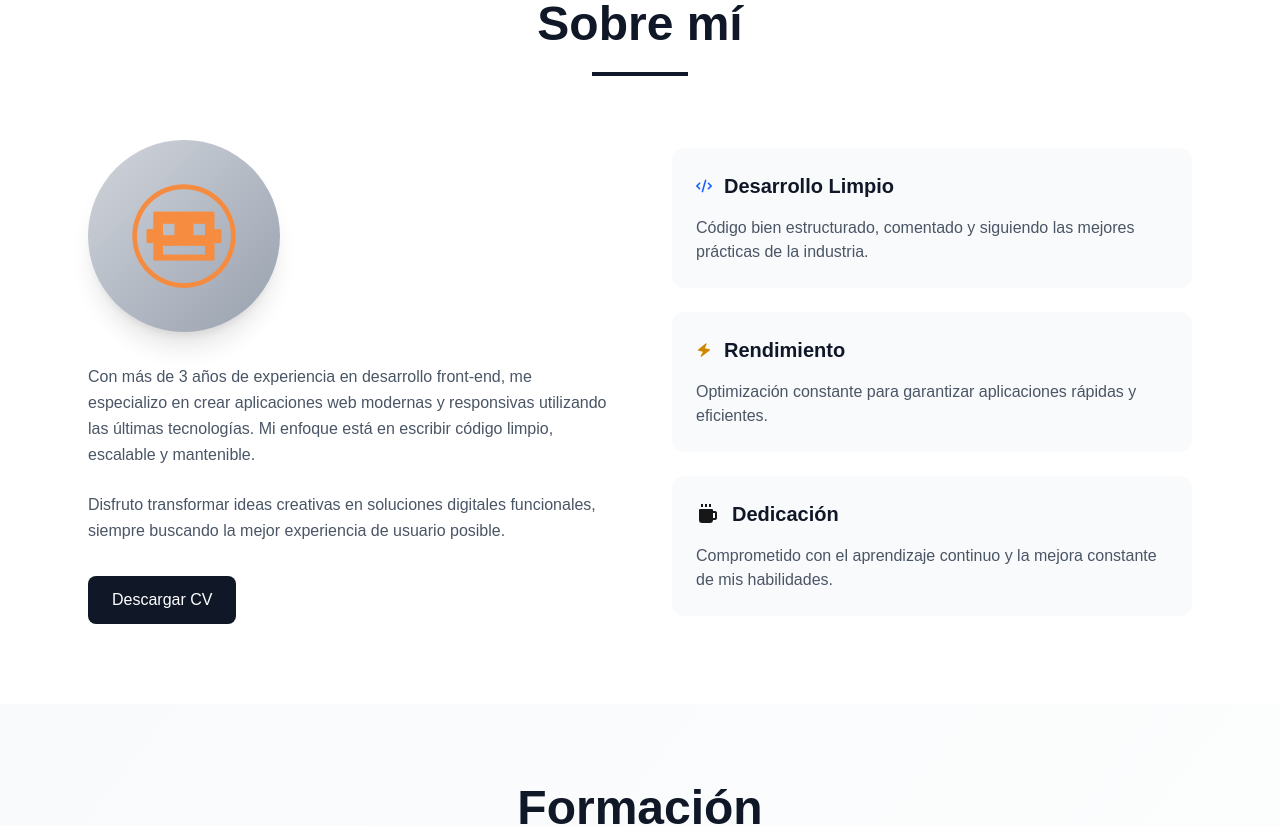
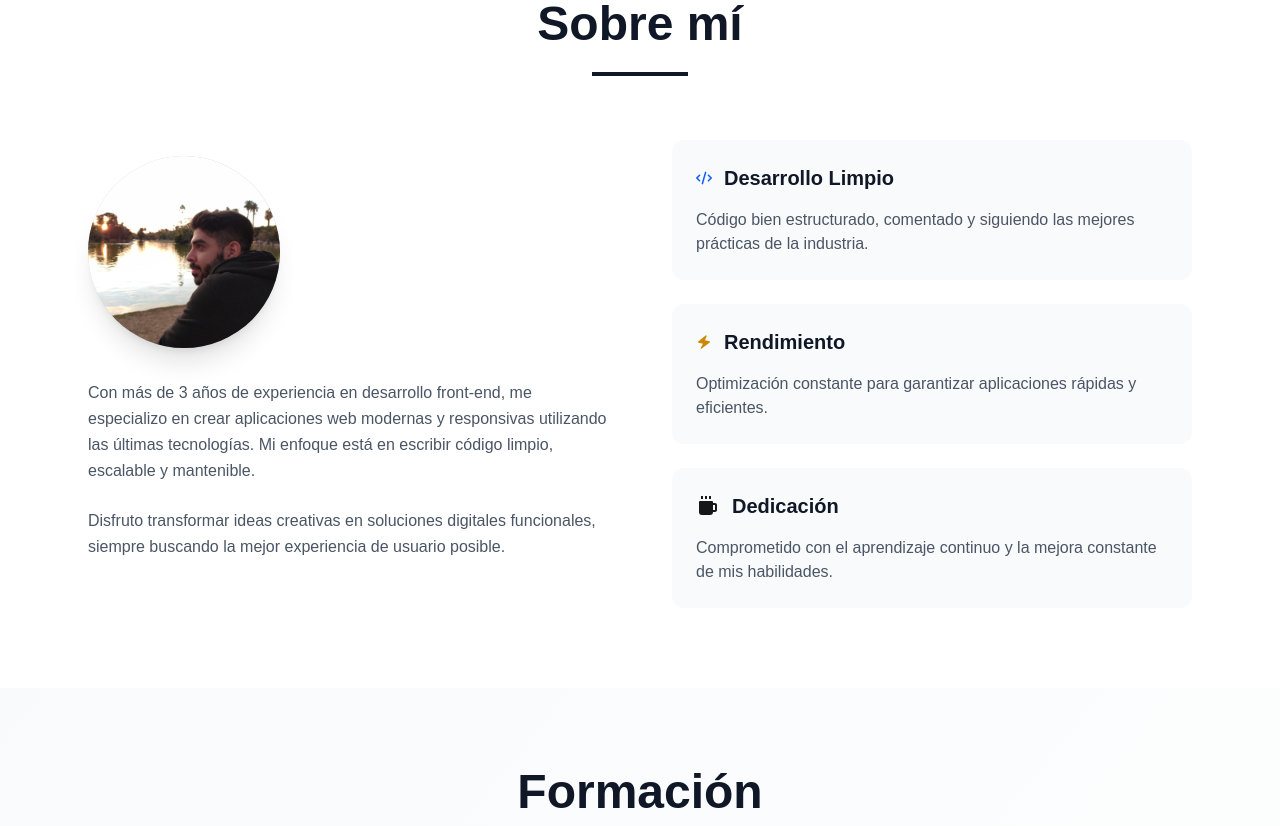
Before and after one commit to Patrick9913/frontenddesign, a Next.js app: page / in a window 1280 px wide. Shown: the part 880-1706 px from the top of the page. Built offline with nearby package versions, Linux system fonts and the light colour scheme.

Commit message:
Updated About component image and removed CV download link; expanded Skills component with additional tools and removed experience section.

```diff
--- a/src/app/components/About.tsx
+++ b/src/app/components/About.tsx
@@ -20,9 +20,9 @@ export const About = () => {
             <div className="w-48 h-48 rounded-full bg-gradient-to-br from-gray-300 to-gray-400 mb-8 flex items-center justify-center shadow-xl hover:shadow-2xl transition-all duration-300 hover:scale-105 relative overflow-hidden group">
               <div className="absolute inset-0 bg-gradient-to-br from-gray-900/20 to-transparent opacity-0 group-hover:opacity-100 transition-opacity duration-300"></div>
               <img
-                src="/robot.png"
+                src="/imagen2.jpg"
                 alt="Patrick Ordoñez - Desarrollador Frontend"
-                className="w-32 h-32 object-contain z-10"
+                className=" object-contain z-10"
               />
             </div>
 
@@ -37,12 +37,12 @@ export const About = () => {
                 Disfruto transformar ideas creativas en soluciones digitales funcionales,
                 siempre buscando la mejor experiencia de usuario posible.
               </p>
-              <a
+              {/* <a
                 href="/cv.pdf"
                 className="inline-block px-6 py-3 bg-gray-900 text-white rounded-lg hover:bg-gray-800 transition-all duration-300 font-medium"
               >
                 Descargar CV
-              </a>
+              </a> */}
             </div>
           </div>
 
--- a/src/app/components/Skills.tsx
+++ b/src/app/components/Skills.tsx
@@ -14,7 +14,10 @@ export const Skills = () => {
 
   const tools = [
     'VS Code', 'Figma', 'Postman', 'Chrome DevTools',
-    'npm/yarn', 'Webpack', 'Vite', 'Vercel'
+    'npm/yarn', 'Webpack', 'Vite', 'Vercel',
+    'ESLint', 'Prettier', 'Storybook', 'Jest',
+    'React DevTools', 'Redux DevTools', 'Insomnia', 'Docker',
+    'GitHub Actions', 'Netlify', 'Firebase', 'MongoDB'
   ];
 
   return (
@@ -60,22 +63,6 @@ export const Skills = () => {
                 </div>
               ))}
             </div>
-
-            <div className="mt-12 bg-white p-8 rounded-xl shadow-sm">
-              <h4 className="text-xl font-bold text-gray-900 mb-4">Experiencia</h4>
-              <div className="space-y-4">
-                <div className="border-l-4 border-gray-900 pl-4">
-                  <h5 className="font-semibold text-gray-900">Frontend Developer</h5>
-                  <p className="text-sm text-gray-600">2022 - Presente</p>
-                  <p className="text-gray-600 mt-1">Desarrollo de aplicaciones web con React y TypeScript</p>
-                </div>
-                <div className="border-l-4 border-gray-400 pl-4">
-                  <h5 className="font-semibold text-gray-900">Junior Developer</h5>
-                  <p className="text-sm text-gray-600">2021 - 2022</p>
-                  <p className="text-gray-600 mt-1">Aprendizaje y desarrollo de proyectos personales</p>
-                </div>
-              </div>
-            </div>
           </div>
         </div>
       </div>
```
Also changed, not shown: public/imagen2.jpg (added), public/imagenWsp.jpg (added).
